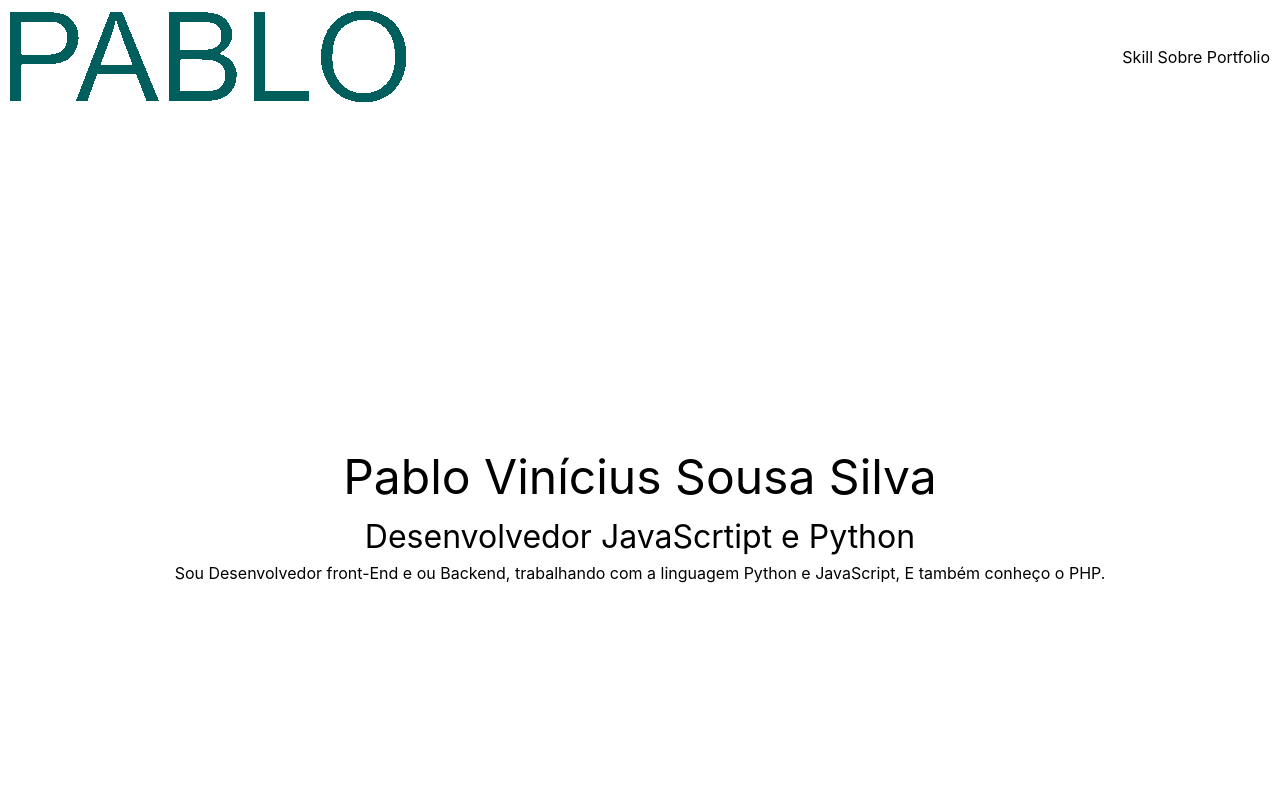
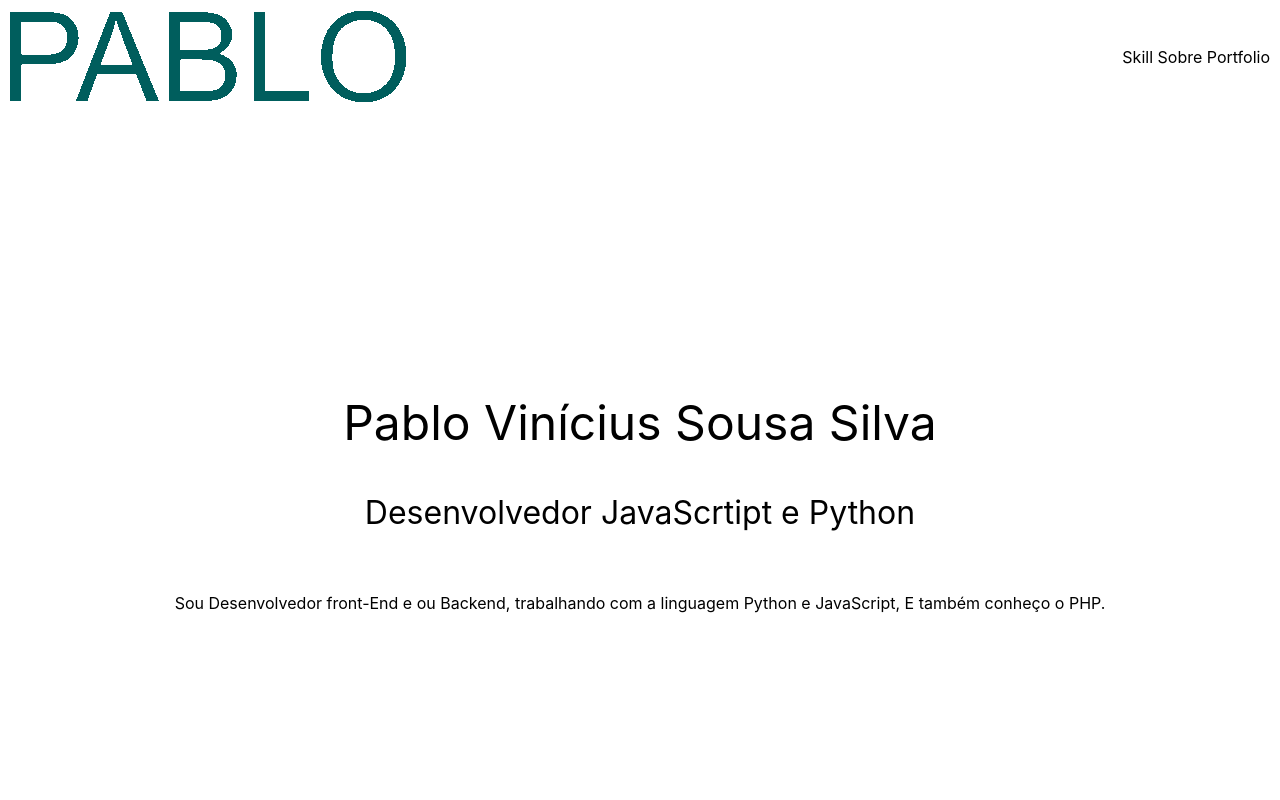
Before and after one commit to PabloViniciusSS/pablo_vinicius_portfolio, a Next.js app: page / in a window 1280 px wide. Shown: the top 800 px of the page. Built offline with nearby package versions, Linux system fonts and the light colour scheme.

Commit message:
Update Apresentacao.module.css

```diff
--- a/src/styles/Apresentacao.module.css
+++ b/src/styles/Apresentacao.module.css
@@ -6,9 +6,5 @@
   text-align: center;
   width: 100%;
   height: 100vh;
+  line-height: 90px;
 }
-
-.div_principal h1 h2 p{
-  text-align: center;
-
-}
```
